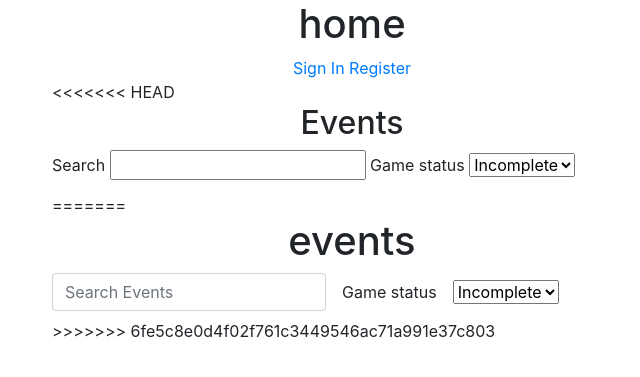
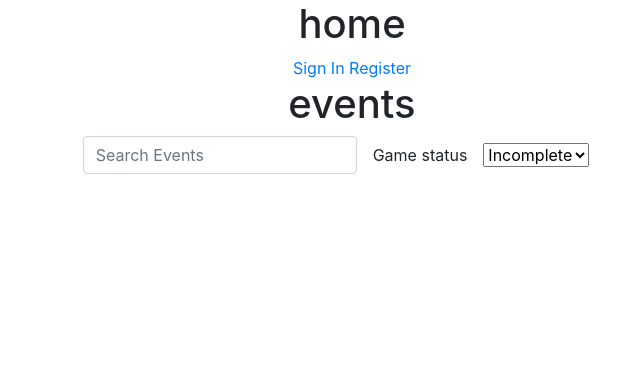
Before and after one commit to cmyk505/better-bets, a Flask app: page / in a window 1280 px wide. Shown: the part 56-433 px from the top of the page, without its empty margins (288-928 px from the left). Run offline with Flask 2, Linux system fonts and the light colour scheme; data that the repository does not hold is empty; some libraries are stand-ins or nearby versions.

Commit message:
fixing typo

```diff
--- a/templates/home.html
+++ b/templates/home.html
@@ -19,20 +19,6 @@
     {% endif %}
     <div class="bet-container">
         {% if bets_events %}
-<<<<<<< HEAD
-        <button type="button" class="btn btn-primary ml-auto" data-toggle="collapse" data-target="#recentBets"
-            aria-expanded="false">
-            Your recent bets <span class="badge badge-light">{{bets_events | count}}</span>
-        </button>
-        <div class="collapse" id="recentBets">
-            <ul id="bet-ul">
-                {% for bet in bets_events %}
-                <li><a href="/event/{{bet['event'].id}}">${{bet['bet'].amount}} on {{bet['bet'].selection}}
-                        ({{bet['event'].home_team}} vs {{bet['event'].away_team}})</a></li>
-                {% endfor %}
-            </ul>
-        </div>
-=======
         <h2>Your recent bets:</h2>
         <ul id="bet-ul">
             {% for bet in bets_events %}
@@ -40,29 +26,19 @@
                     ({{bet['event'].home_team}} vs {{bet['event'].away_team}})</a></li>
             {% endfor %}
         </ul>
->>>>>>> 6fe5c8e0d4f02f761c3449546ac71a991e37c803
         {% endif %}
     </div>
 
     <div id="balance-info-container">
         {% if current_user.is_authenticated %}
-        <button type="button" id="reload-balance-btn" data-user={{current_user.id}} class="btn btn-outline-secondary">Reload Balance</button>
+        <button type="button" id="reload-balance-btn" data-user={{current_user.id}}
+            class="btn btn-outline-secondary">Reload Balance</button>
         {% else %}
         <button id="reload-balance-btn" class="hidden">Reload Balance</button>
         {% endif %}
     </div>
 
     <div class="event-container">
-<<<<<<< HEAD
-        <h2 id="event-header">Events</h2>
-        <label for="search-events" id="search-events">Search</label>
-        <input type="text" id="search-events">
-        <label for="completion-filter" class="">Game status</label>
-        <select name="completion-filter" id="completion-filter" class="mb-3">
-            <option value="incomplete" selected>Incomplete</option>
-            <option value="completed">Completed</option>
-        </select>
-=======
         <h1 id="event-header">events</h1>
         <form class="form-inline text-center">
             <div class="form-group mb-2">
@@ -76,7 +52,6 @@
                 </select>
             </div>
         </form>
->>>>>>> 6fe5c8e0d4f02f761c3449546ac71a991e37c803
         {% for event in events %}
         <div id="event-list">
             <div class="card bg-light">
```
Lines whose indentation alone changed are shown as unchanged.
